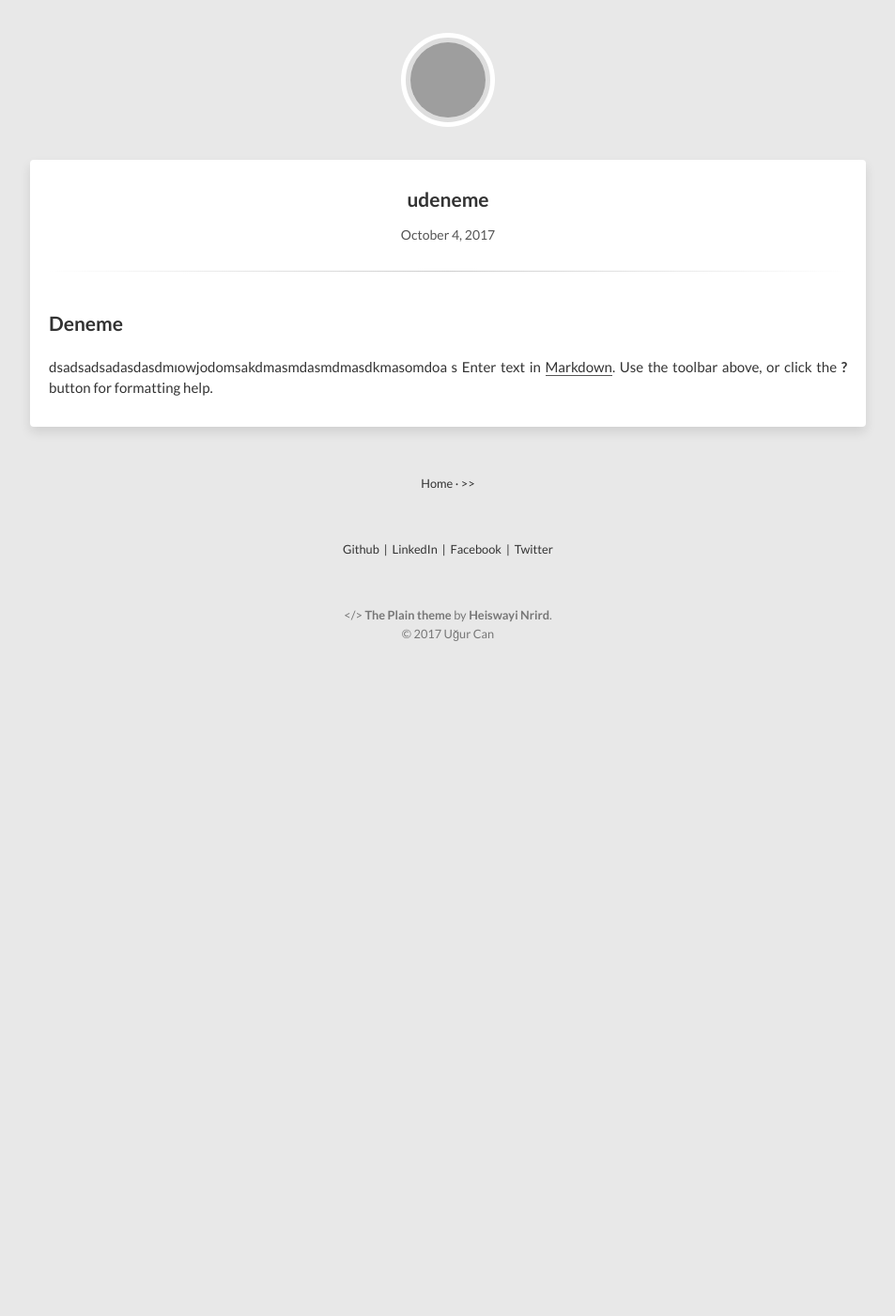
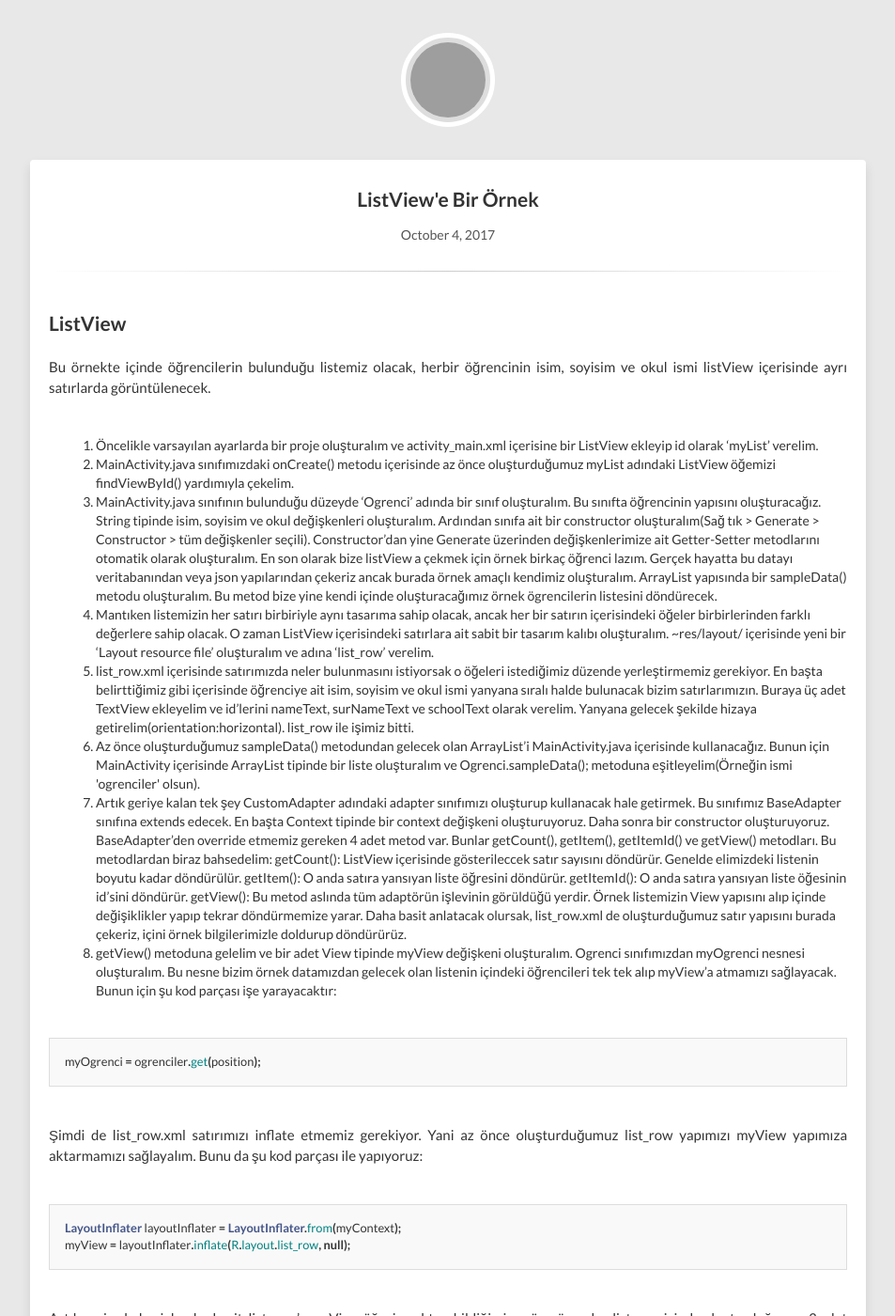
Before and after one commit to ucanozyurteri/ucanozyurteri.github.io, a Jekyll site: the page built from _posts/2017-10-04-your-filename.md, in a window 1280 px wide and 1400 px high. Shown: the whole window at 94% size, without its empty margins (163-1116 px from the left). Built offline with Jekyll 4.4.1, drawn with Linux system fonts in a browser that asks for light colours; some of the changed text lies outside the part shown; grey boxes are pictures that could not be loaded.

Commit message:
Post Deneme

````diff
--- a/_posts/2017-10-04-your-filename.md
+++ b/_posts/2017-10-04-your-filename.md
@@ -1,9 +1,52 @@
 ---
 layout: post
-title: udeneme
+title: ListView'e Bir Örnek
 ---
-## Deneme
+## ListView
 
+Bu örnekte içinde öğrencilerin bulunduğu listemiz olacak, herbir öğrencinin isim, soyisim ve okul ismi listView içerisinde ayrı satırlarda görüntülenecek.
 
-dsadsadsadasdasdmıowjodomsakdmasmdasmdmasdkmasomdoa s
-Enter text in [Markdown](http://daringfireball.net/projects/markdown/). Use the toolbar above, or click the **?** button for formatting help.
+1. Öncelikle varsayılan ayarlarda bir proje oluşturalım ve activity_main.xml içerisine bir ListView ekleyip id olarak 'myList' verelim.
+2. MainActivity.java sınıfımızdaki onCreate() metodu içerisinde az önce oluşturduğumuz myList adındaki ListView öğemizi findViewById() yardımıyla çekelim.
+3. MainActivity.java sınıfının bulunduğu düzeyde 'Ogrenci' adında bir sınıf oluşturalım. Bu sınıfta öğrencinin yapısını oluşturacağız. String tipinde isim, soyisim ve okul değişkenleri oluşturalım. Ardından sınıfa ait bir constructor oluşturalım(Sağ tık > Generate > Constructor > tüm değişkenler seçili). Constructor'dan yine Generate üzerinden değişkenlerimize ait Getter-Setter metodlarını otomatik olarak oluşturalım. En son olarak bize listView a çekmek için örnek birkaç öğrenci lazım. Gerçek hayatta bu datayı veritabanından veya json yapılarından çekeriz ancak burada örnek amaçlı kendimiz oluşturalım. ArrayList<Ogrenci> yapısında bir sampleData() metodu oluşturalım. Bu metod bize yine kendi içinde oluşturacağımız örnek ögrencilerin listesini döndürecek.
+4. Mantıken listemizin her satırı birbiriyle aynı tasarıma sahip olacak, ancak  her bir satırın içerisindeki öğeler birbirlerinden farklı değerlere sahip olacak. O zaman ListView içerisindeki satırlara ait sabit bir tasarım kalıbı oluşturalım. ~res/layout/ içerisinde yeni bir 'Layout resource file' oluşturalım ve adına 'list_row' verelim.
+5. list_row.xml içerisinde satırımızda neler bulunmasını istiyorsak o öğeleri istediğimiz düzende yerleştirmemiz gerekiyor. En başta belirttiğimiz gibi içerisinde öğrenciye ait isim, soyisim ve okul ismi yanyana sıralı halde bulunacak bizim satırlarımızın. Buraya üç adet TextView ekleyelim ve id'lerini nameText, surNameText ve schoolText olarak verelim. Yanyana gelecek şekilde hizaya getirelim(orientation:horizontal). list_row ile işimiz bitti.
+6. Az önce oluşturduğumuz sampleData() metodundan gelecek olan ArrayList'i MainActivity.java içerisinde kullanacağız. Bunun için MainActivity içerisinde ArrayList<Ogrenci> tipinde bir liste oluşturalım ve Ogrenci.sampleData(); metoduna eşitleyelim(Örneğin ismi 'ogrenciler' olsun).
+7. Artık geriye kalan tek şey CustomAdapter adındaki adapter sınıfımızı oluşturup kullanacak hale getirmek. Bu sınıfımız BaseAdapter sınıfına extends edecek. En başta Context tipinde bir context değişkeni oluşturuyoruz. Daha sonra bir constructor oluşturuyoruz. BaseAdapter'den override etmemiz gereken 4 adet metod var. Bunlar getCount(), getItem(), getItemId() ve getView() metodları. Bu metodlardan biraz bahsedelim:
+getCount(): ListView içerisinde gösterileccek satır sayısını döndürür. Genelde elimizdeki listenin boyutu kadar döndürülür.
+getItem(): O anda satıra yansıyan liste öğresini döndürür.
+getItemId(): O anda satıra yansıyan liste öğesinin id'sini döndürür.
+getView(): Bu metod aslında tüm adaptörün işlevinin görüldüğü yerdir. Örnek listemizin View yapısını alıp içinde değişiklikler yapıp tekrar döndürmemize yarar. Daha basit anlatacak olursak, list_row.xml de oluşturduğumuz satır yapısını burada çekeriz, içini örnek bilgilerimizle doldurup döndürürüz.
+8. getView() metoduna gelelim ve bir adet View tipinde myView değişkeni oluşturalım. Ogrenci sınıfımızdan myOgrenci nesnesi oluşturalım. Bu nesne bizim örnek datamızdan gelecek olan listenin içindeki öğrencileri tek tek alıp myView'a atmamızı sağlayacak. Bunun için şu kod parçası işe yarayacaktır:
+
+```java
+myOgrenci = ogrenciler.get(position);
+```
+
+Şimdi de list_row.xml satırımızı inflate etmemiz gerekiyor. Yani az önce oluşturduğumuz list_row yapımızı myView yapımıza aktarmamızı sağlayalım. Bunu da şu kod parçası ile yapıyoruz:
+
+```java
+LayoutInflater layoutInflater = LayoutInflater.from(myContext);
+myView = layoutInflater.inflate(R.layout.list_row, null);
+```
+Artık geriye kalan işlemler basit. list_row'u myView öğesine aktarabildiğimize göre, önceden  list_row içinde oluşturduğumuz 3 adet TextView öğelerini findViewById metodu ile çekelim:
+
+```java
+TextView nameText = myView.findViewById(R.id.nameTextViewId);
+TextView surNameText = myView.findViewById(R.id.surNameTextViewId);
+TextView schoolNameText = myView.findViewById(R.id.schoolNameTextViewId);
+```
+
+Şimdi de bunların içini elimizdeki öğrencinin bilgileriyle doldurup en sonra myView'ı döndürelim:
+
+```java
+nameText.setText(myOgrenci.getName());
+surNameText.setText(myOgrenci.getSurName());
+schoolNameText.setText(myOgrenci.getSchool());
+
+return myView;
+```
+
+getView() metodu ile işimiz bitti. Aynı zamanda CustomAdapter sınıfımızı da halletmiz olduk.
+
+9. Son işlemimiz ise az önce bitirdiğimiz CustomAdapter'den bir nesne oluşturup myList isimli listemize setAdapter() metodu ile uygulamak.
````
